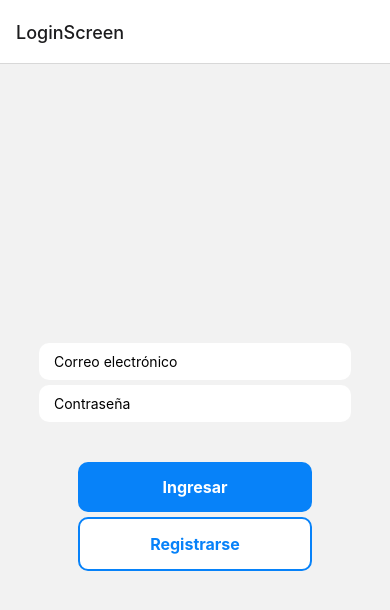
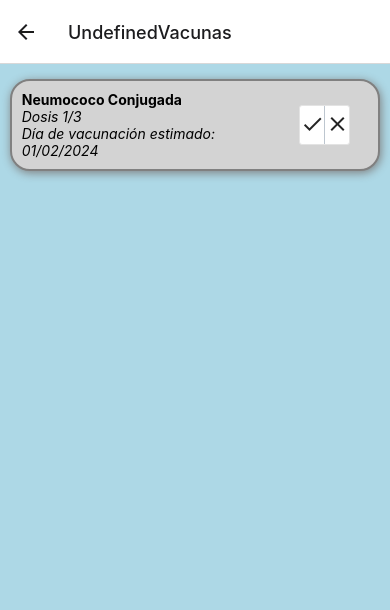
Before and after one commit to Jomalco/vacunAPP, a React Native app: screen /UndefinedVacunas in a window 390 px wide. Shown: the top 610 px of the page. Built offline with nearby package versions, Linux system fonts and the light colour scheme; no server answers.

Commit message:
Soy buenisimooooooooooooooooooooooooooooooooooo

```diff
--- a/src/components/StackNavigator.js
+++ b/src/components/StackNavigator.js
@@ -7,6 +7,7 @@ import RegisterScreen from '../screens/RegisterScreen';
 import CreatePerson from '../screens/CreatePerson';
 import SelectPerson from '../screens/SelectPerson';
 import {PersonaContext, PersonaProvider} from '../contexts/PersonaContext';
+import UndefinedVacunas from './UndefinedVacunas';
 
 
 const Stack = createNativeStackNavigator();
@@ -21,6 +22,7 @@ function MyStack() {
           <Stack.Screen name="RegisterScreen" component={RegisterScreen} />
           <Stack.Screen name="CreatePerson" component={CreatePerson} />
           <Stack.Screen name="SelectPerson" component={SelectPerson} />
+          <Stack.Screen name="UndefinedVacunas" component={UndefinedVacunas} />
           <Stack.Screen name="VacunAPP" component={HomeScreen} />
         </Stack.Navigator>
       </PersonaProvider>
--- a/src/components/UndefinedVacunas.js
+++ b/src/components/UndefinedVacunas.js
@@ -16,7 +16,7 @@ export default function UndefinedVacunas({ navigation }) {
   console.log(vacunasIndefinidas)
   return (
     <View style={styles.container}>
-      {vacunasIndefinidas[0].map((item, index) => (
+      {vacunasIndefinidas.map((item, index) => (
        <Vacuna key={index} {...item} />
      ))}
     </View>
@@ -26,10 +26,10 @@ export default function UndefinedVacunas({ navigation }) {
 const styles = StyleSheet.create({
   container: {
     flex: 1,
-    justifyContent: 'center',
     alignItems: 'center',
     backgroundColor: 'lightblue',
     width: "100%",
     height: "20%",
+    paddingTop: 5
   },
 })
--- a/src/components/vacunas/Vacuna.js
+++ b/src/components/vacunas/Vacuna.js
@@ -51,7 +51,7 @@ function Vacuna(props) {
               <View style={styles.vacunaContainer}>
                 <View style={styles.vacunaFirstInnerContainer}>
                   <Text style={styles.textOne}>{props.nombre}</Text>
-                  <Text style={styles.textTwo}>Dosis </Text>
+                  <Text style={styles.textTwo}>Dosis {props.dosis[0]+1}/{props.dosis[1]}</Text>
                   <Text style={styles.textTwo}>Día de vacunación estimado: {props.fechaVacunacion}</Text>
                 </View>
                 <View style={styles.vacunaSecondInnerContainer}>
--- a/src/contexts/PersonaContext.js
+++ b/src/contexts/PersonaContext.js
@@ -11,7 +11,7 @@ const PersonaContext = createContext({
 const PersonaProvider = ({children}) => {
   const [vacunasPasadas, setVacunasPasadas] = useState([])
   const [vacunasFuturas, setVacunasFuturas] = useState([])
-  const [vacunasIndefinidas, setVacunasIndefinidas] = useState([[
+  const [vacunasIndefinidas, setVacunasIndefinidas] = useState([
     {
         "birthdate": "30/11/2023",
         "nombre": "Neumococo Conjugada",
@@ -21,18 +21,8 @@ const PersonaProvider = ({children}) => {
         "dosis": [0, 3],
         "separacionDosis": [0, 2, 8],
         "fechaVacunacion": "01/02/2024"
-    },
-    {
-        "birthdate": "30/11/2023",
-        "nombre": "Antigripal",
-        "status": 3,
-        "factoresDeRiesgo": [2, 6, 8],
-        "id": 29,
-        "dosis": [0, 2],
-        "separacionDosis": [0, 1],
-        "fechaVacunacion": "01/03/2024"
     }
- ]])
+ ])
 
   return(
     <PersonaContext.Provider value={{
--- a/src/screens/SelectPerson.js
+++ b/src/screens/SelectPerson.js
@@ -37,8 +37,8 @@ const SelectPerson = ({ route, navigation }) => {
   );
 
   function NavigatePersona(p) {
-    setVacunasIndefinidas(p.vacunasIndefinidas)
-    navigation.navigate("UndefinedVacuna")
+    setVacunasIndefinidas(p)
+    navigation.navigate("UndefinedVacunas")
   }
 
   const { uid } = route.params;
@@ -78,7 +78,7 @@ const SelectPerson = ({ route, navigation }) => {
           <TouchableOpacity
             style={styles.buttonPersona}
             key={index}
-            onPress={() => {NavigatePersona(persona.FactoresDeRiesgo); console.log(persona.FactoresDeRiesgo)}}
+            onPress={() => {NavigatePersona(persona.VacunasIndefinidas); console.log(persona.VacunasIndefinidas)}}
           >
             <Text>{persona.username.toUpperCase()}</Text>
           </TouchableOpacity>
```
